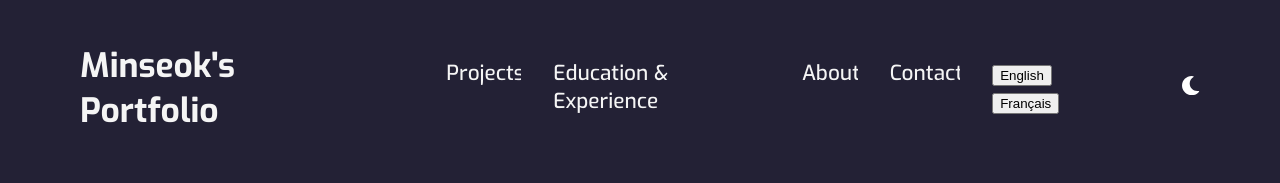
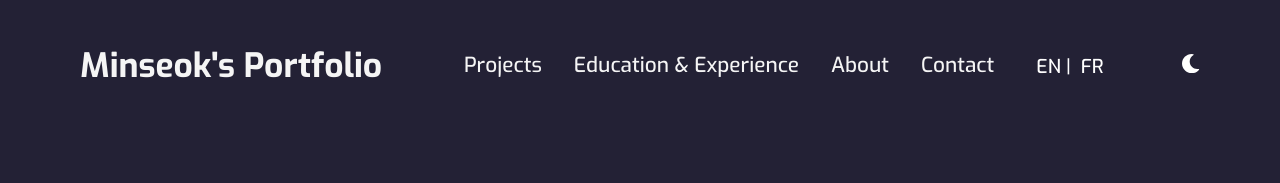
Before and after one commit to MinseokBUZZ/Minseok_Portfolio, a React (Create React App) app: page / in a window 1280 px wide. Shown: the top 183 px of the page. Built offline with nearby package versions, Linux system fonts and the light colour scheme; no server answers.

Commit message:
Improved Styling for Localization

```diff
--- a/public/locales/fr/translation.json
+++ b/public/locales/fr/translation.json
@@ -15,7 +15,7 @@
     "PetLinkerDesc": "Ceci est mon projet individuel. L'application offre une interface simple et efficace pour que le personnel des refuges puisse gérer facilement les informations sur les animaux.",
     "BookStoreAppDesc": "Dans notre groupe de trois, nous avons développé et hébergé une application web de librairie sur Azure pour notre projet Azure, avec des tâches réparties entre les domaines des auteurs, des livres et de l'authentification/autorisation.",
     "Mini Golf GameDesc": "Ceci est le projet final de groupe pour notre cours de jeu avec Unity, mettant en avant les compétences que nous avons apprises.",
-    "Salutation": "Bonjour, je suis Minseok Shim!",
+    "Salutation": "Bonjour, Je m'appelle Minseok Shim!",
     "Tap again": "Touchez à nouveau",
     "Software Developer": "Développeur Logiciel",
     "Don't Forget to Scroll": "N'oubliez pas de défiler",
--- a/src/Components/LanguageSwitcher.jsx
+++ b/src/Components/LanguageSwitcher.jsx
@@ -5,17 +5,13 @@ const LanguageSwitcher = () => {
     const { i18n } = useTranslation();
 
     const changeLanguage = (language) => {
-    i18n.changeLanguage(language).then(() => {
-      console.log(`Language changed to ${language}`);
-    }).catch(err => {
-      console.error('Error changing language:', err);
-    });
+        i18n.changeLanguage(language);
     };
 
     return (
-    <div>
-      <button onClick={() => changeLanguage('en')}>English</button>
-      <button onClick={() => changeLanguage('fr')}>Français</button>
+        <div className="language-switcher">
+            <div onClick={() => changeLanguage('en')}>EN</div>
+            <div onClick={() => changeLanguage('fr')}>FR</div>
         </div>
     );
 }
--- a/src/Components/Nav.jsx
+++ b/src/Components/Nav.jsx
@@ -1,53 +1,46 @@
 import React, { useState } from 'react';
 import { Link } from 'react-scroll';
-import { useTranslation } from 'react-i18next';
 import { GiHamburgerMenu } from 'react-icons/gi';
 import { FaSun, FaMoon } from 'react-icons/fa';
-import LanguageSwitcher from './LanguageSwitcher'; // Import the LanguageSwitcher
+import LanguageSwitcher from './LanguageSwitcher'; // This imports correctly
+import { useTranslation } from 'react-i18next'; // Import useTranslation
 
 import '../styles/Nav.css';
 
 const Nav = ({ isDarkMode, handleToggle }) => {
-    const { t } = useTranslation();
     const [isOpen, setIsOpen] = useState(true);
+    const { t } = useTranslation(); // Initialize translation function
 
     const handleClick = () => {
         setIsOpen(!isOpen);
     };
 
-    const nav = (
-        <ul style={{ pointerEvents: 'auto' }}>
-            <li><Link onClick={handleClick} activeClass="active" to="projects" spy={true} smooth={true} offset={-80} duration={500}>{t('Projects')}</Link></li>
-            <li><Link onClick={handleClick} activeClass="active" to="education-experience" spy={true} smooth={true} offset={-50} duration={500}>{t('Education & Experience')}</Link></li>
-            <li><Link onClick={handleClick} activeClass="active" to="about" spy={true} smooth={true} offset={-80} duration={500}>{t('About')}</Link></li>
-            <li><Link onClick={handleClick} activeClass="active" to="mail" spy={true} smooth={true} offset={0} duration={500}>{t('Contact')}</Link></li>
-            <li><LanguageSwitcher /></li> {/* Add the LanguageSwitcher here */}
-        </ul>
-    );
-
     return (
-        <div className='nav'>
-            <div className={`header ${!isDarkMode ? 'light' : ''}`}>
+        <div className={`nav ${!isDarkMode ? 'light' : ''}`}>
+            <div className="header">
                 <h1>
-                    <Link activeClass="active" to="home" spy={true} smooth={true} offset={-80} duration={500}>{"Minseok's Portfolio"}</Link>
+                    <Link activeClass="active" to="home" spy={true} smooth={true} offset={-80} duration={500}>{t("Minseok's Portfolio")}</Link>
                 </h1>
-
                 <div className="menu-and-theme">
                     <div onClick={handleClick} className="menu">
                         <GiHamburgerMenu />
                     </div>
                     <div className='large'>
-                        {nav}
+                        <ul style={{ pointerEvents: 'auto' }}>
+                            <li><Link onClick={handleClick} to="projects" spy={true} smooth={true} offset={-80} duration={500}>{t('Projects')}</Link></li>
+                            <li><Link onClick={handleClick} to="education-experience" spy={true} smooth={true} offset={-50} duration={500}>{t('Education & Experience')}</Link></li>
+                            <li><Link onClick={handleClick} to="about" spy={true} smooth={true} offset={-80} duration={500}>{t('About')}</Link></li>
+                            <li><Link onClick={handleClick} to="mail" spy={true} smooth={true} offset={0} duration={500}>{t('Contact')}</Link></li>
+                            <li><LanguageSwitcher /></li>
+                        </ul>
                     </div>
-                    <div className={`theme-switch ${!isDarkMode ? 'light' : ''}`} onClick={handleToggle}>
+                    <div className="theme-switch" onClick={handleToggle}>
                         {isDarkMode ? <FaMoon /> : <FaSun />}
                     </div>
                 </div>
             </div>
-            <div className='small' style={{
-                display: isOpen ? 'none' : 'flex'
-            }}>
-                {nav}
+            <div className='small' style={{ display: isOpen ? 'none' : 'flex' }}>
+                {/* Responsive part remains the same */}
             </div>
         </div>
     );
--- a/src/styles/Nav.css
+++ b/src/styles/Nav.css
@@ -72,6 +72,38 @@
     display: none;
 }
 
+.language-switcher {
+    padding-top: 0.18rem;
+    display: flex;
+    align-items: center;
+    font-size: 1.2rem;
+    cursor: pointer;
+    color: #FFF; /* Ensure the color matches the theme */
+}
+
+.language-switcher div {
+    padding: 0 10px; /* Adjust padding as necessary */
+    position: relative;
+    transition: color 0.3s ease; /* Smooth transition for color change */
+}
+
+.language-switcher div:not(:last-child)::after {
+    content: "|";
+    position: absolute;
+    right: 0;
+    top: 50%;
+    transform: translateY(-50%);
+    color: #FFF;
+    padding-left: 10px; /* Ensure there's some spacing after the text */
+}
+
+.language-switcher div:hover {
+    color: #1da1f2; /* Change to your theme highlight color on hover */
+    text-decoration: underline; /* Adds an underline on hover */
+}
+
+
+
 @media only screen and (max-width: 800px) {
     :root {
         --padding-width: 2.5rem;
```
Lines whose indentation alone changed are shown as unchanged.
